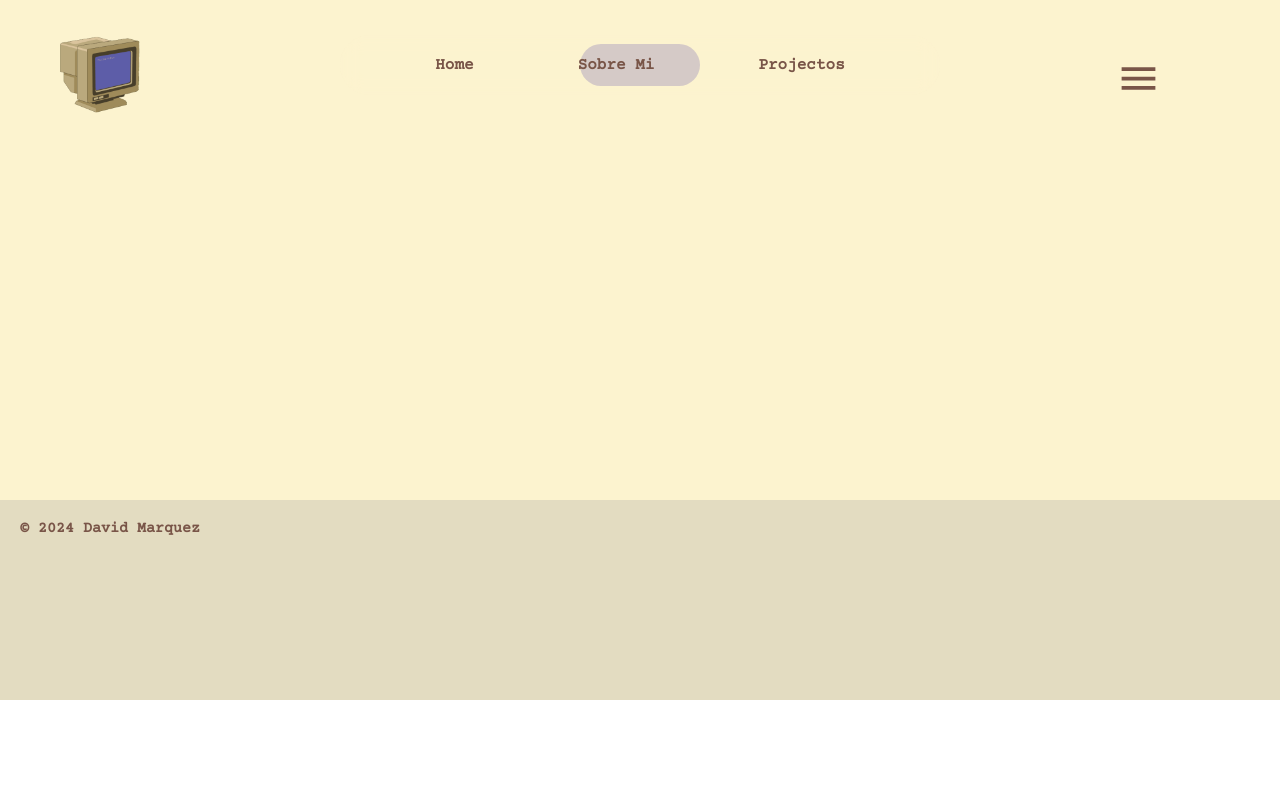
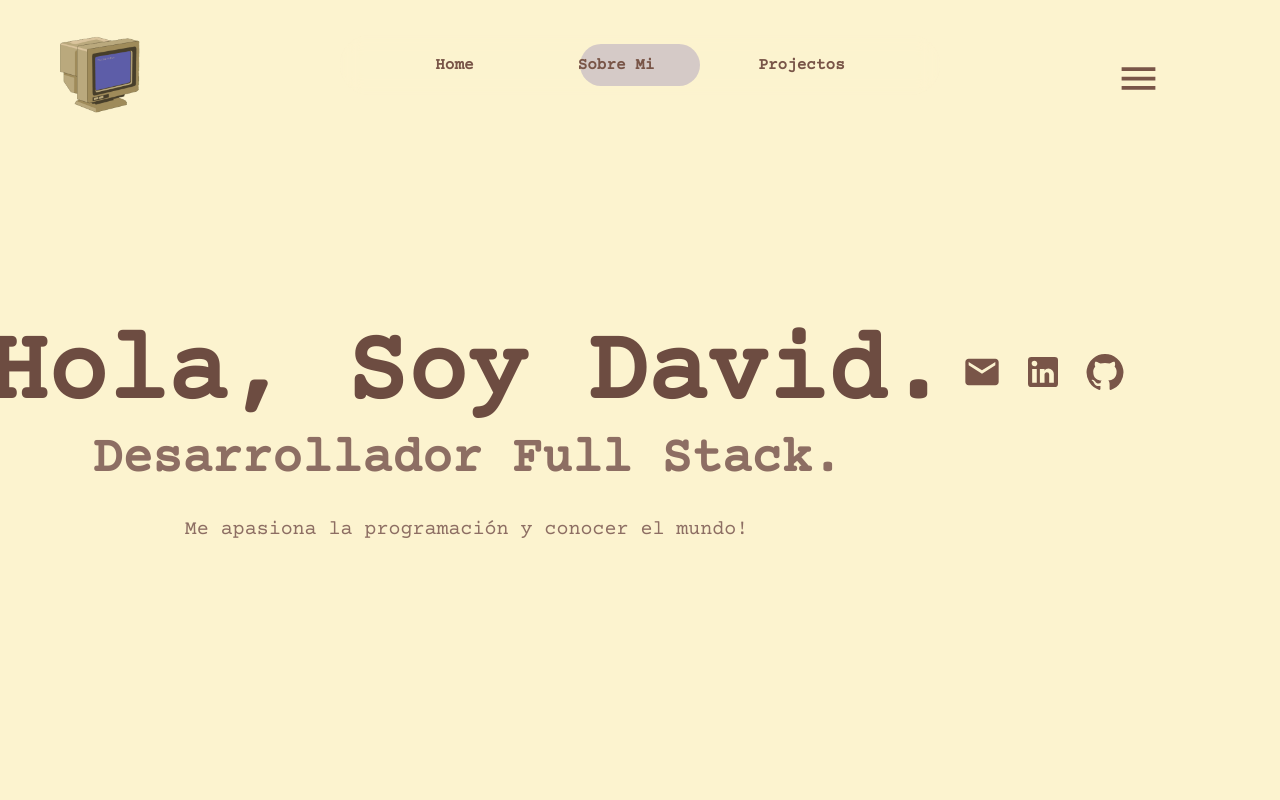
Before and after one commit to davidmarquez98/portafolio, a React (Vite) app: page / in a window 1280 px wide. Shown: the top 800 px of the page. Built offline with nearby package versions, Linux system fonts and the light colour scheme.

Commit message:
testing browserrouter

```diff
--- a/src/main.jsx
+++ b/src/main.jsx
@@ -1,7 +1,7 @@
 import React from 'react'
 import ReactDOM from 'react-dom/client'
 
-import { HashRouter } from 'react-router-dom';
+import { BrowserRouter } from "react-router-dom";
 
 import App from './app/App.jsx'
 import './index.css';
@@ -9,8 +9,8 @@ import './index.css';
 
 ReactDOM.createRoot(document.getElementById('root')).render(
   <React.StrictMode>
-    <HashRouter>
+    <BrowserRouter>
       <App />
-    </HashRouter>
+    </BrowserRouter>
   </React.StrictMode>,
 )
--- a/src/router/index.jsx
+++ b/src/router/index.jsx
@@ -7,10 +7,10 @@ import Contact from "../views/page/contact/Contact.jsx";
 export default function AppRouter() {
   return (
     <Routes>
-      <Route path="/portafolio" element={<Home/>}/>
-      <Route path="/portafolio/about" element={<About/>}/>
-      <Route path="/portafolio/projects" element={<Projects/>}/>
-      <Route path="/portafolio/contact" element={<Contact/>}/>
+      <Route path="/" element={<Home/>}/>
+      <Route path="/about" element={<About/>}/>
+      <Route path="/projects" element={<Projects/>}/>
+      <Route path="/contact" element={<Contact/>}/>
   </Routes>
   );
 }
```
